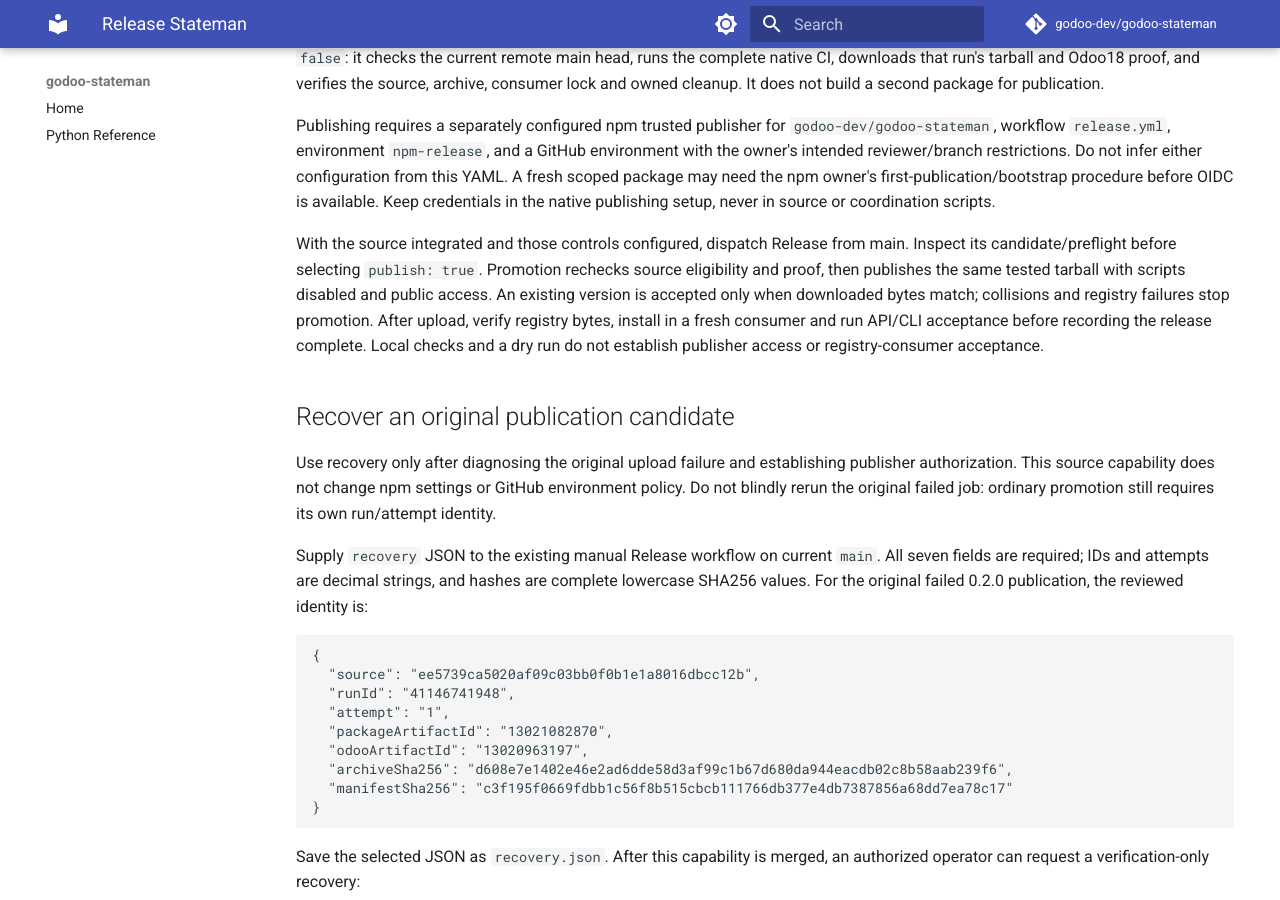
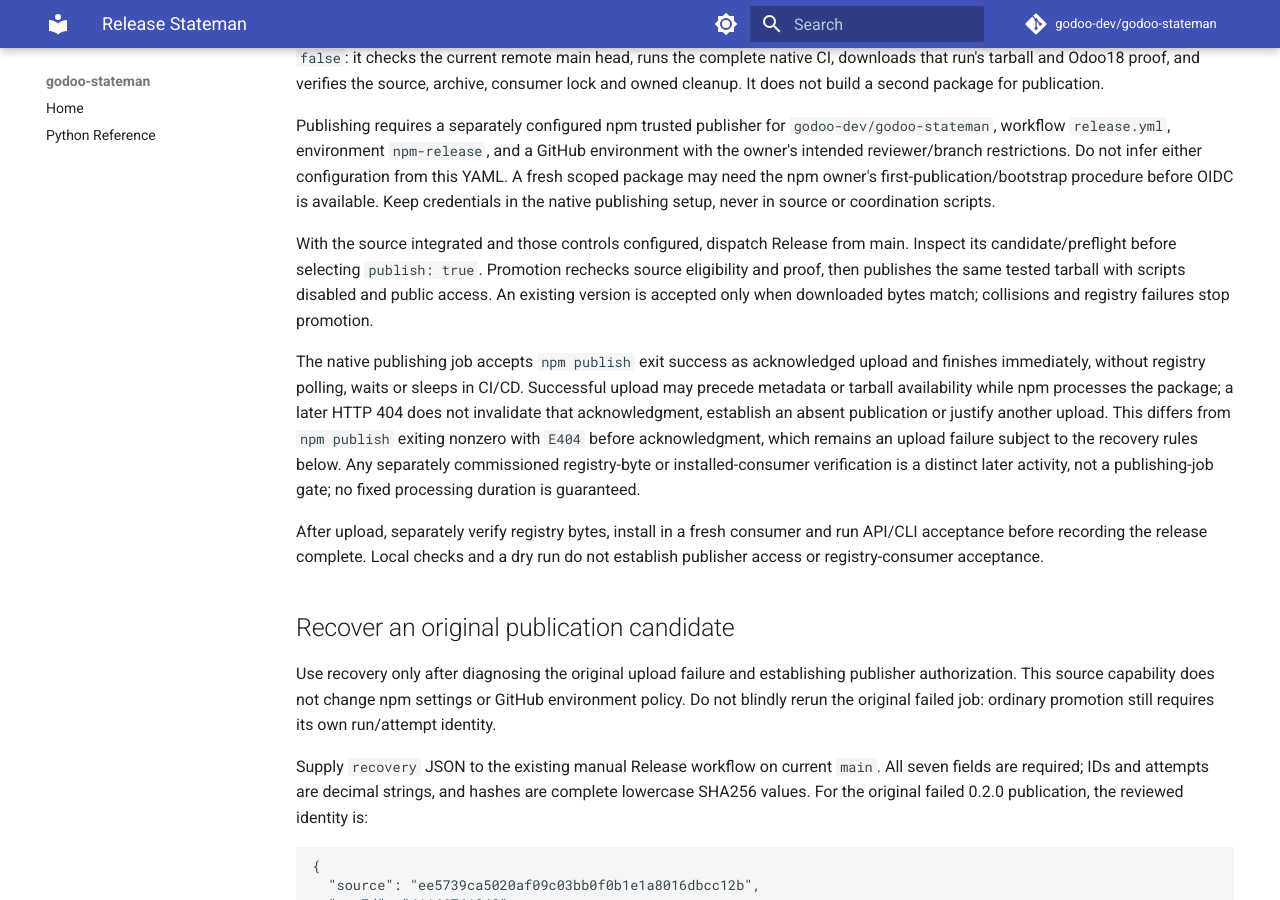
Before and after one commit to godoo-dev/godoo-stateman, an MkDocs documentation site: the page built from docs/releasing.md, in a window 1280 px wide and 900 px high, scrolled down 355 px. Built offline with MkDocs 1.6.1 and Material for MkDocs 9.7.7, drawn with Linux system fonts in a browser that asks for light colours; comment, search, counter and statistics services are not loaded.

Commit message:
docs: clarify npm upload acknowledgment and later verification

```diff
--- a/docs/releasing.md
+++ b/docs/releasing.md
@@ -32,9 +32,20 @@ main. Inspect its candidate/preflight before selecting `publish: true`.
 Promotion rechecks source eligibility and proof, then publishes the same tested
 tarball with scripts disabled and public access. An existing version is accepted
 only when downloaded bytes match; collisions and registry failures stop promotion.
-After upload, verify registry bytes, install in a fresh consumer and run API/CLI
-acceptance before recording the release complete. Local checks and a dry run do
-not establish publisher access or registry-consumer acceptance.
+
+The native publishing job accepts `npm publish` exit success as acknowledged
+upload and finishes immediately, without registry polling, waits or sleeps in
+CI/CD. Successful upload may precede metadata or tarball availability while npm
+processes the package; a later HTTP 404 does not invalidate that acknowledgment,
+establish an absent publication or justify another upload. This differs from
+`npm publish` exiting nonzero with `E404` before acknowledgment, which remains an
+upload failure subject to the recovery rules below. Any separately commissioned
+registry-byte or installed-consumer verification is a distinct later activity,
+not a publishing-job gate; no fixed processing duration is guaranteed.
+
+After upload, separately verify registry bytes, install in a fresh consumer and
+run API/CLI acceptance before recording the release complete. Local checks and a
+dry run do not establish publisher access or registry-consumer acceptance.
 
 ## Recover an original publication candidate
 
```
